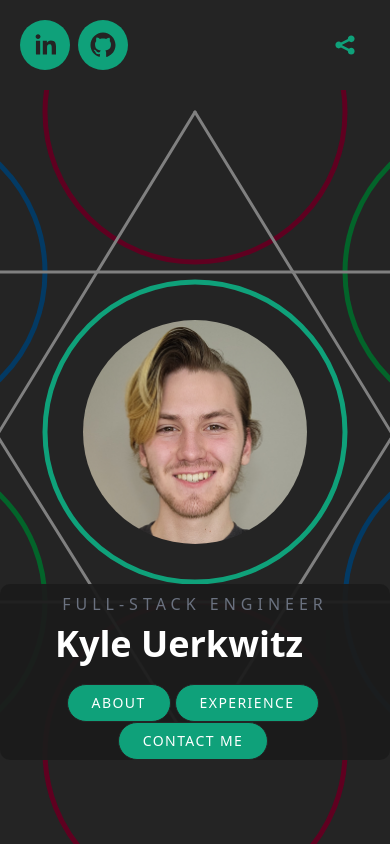
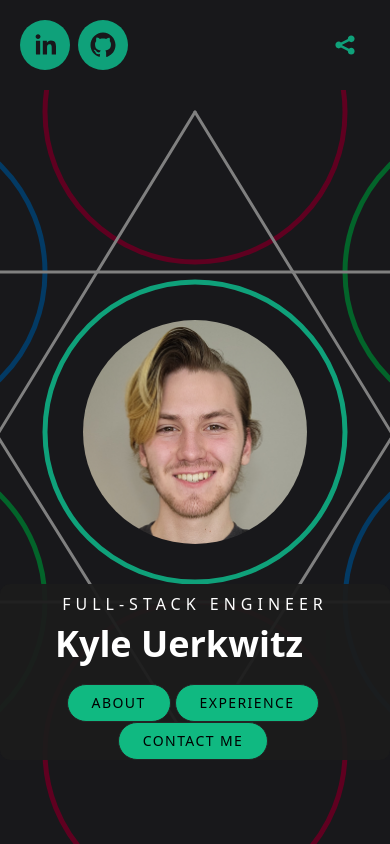
Before and after one commit to uerk-io/portfolio.uerk.io, a Next.js app: page / in a window 390 px wide. Built offline with nearby package versions, Linux system fonts and the light colour scheme.

Commit message:
Update mobile lighthouse improvements

```diff
--- a/components/About.tsx
+++ b/components/About.tsx
@@ -14,7 +14,7 @@ function About({ }: Props) {
         transition={{ duration: 1.0 }}
         className="flex flex-col relative h-screen text-center md:text-left
     max-w-7xl px-10 justify-evenly mx-auto items-center">
-        <h1 className="flex justify-center text-center top-24 uppercase tracking-[20px] text-gray-500 text-xl md:text-4xl">About</h1>
+        <h1 className="flex justify-center text-center top-24 uppercase tracking-[20px] text-xl md:text-4xl">About</h1>
 
         <Image
           src={SecondPortfolioImage}
--- a/components/ExperienceCard.tsx
+++ b/components/ExperienceCard.tsx
@@ -19,7 +19,7 @@ function ExperienceCard({experience}: Props) {
             height={200}
             />
             <div className="px-0 md:px-10">
-                <h4 className="text-xl md:text-4xl font-light">{experience.position_title}</h4>
+                <h1 className="text-xl md:text-4xl font-light">{experience.position_title}</h1>
                 <p className="font-bold text-lg md:text-2xl mt-1">{experience.company}</p>
                 <div className="flex space-x-2 my-2">
                     {/* Tech Used */}
--- a/components/Hero.tsx
+++ b/components/Hero.tsx
@@ -41,7 +41,7 @@ function Hero({ }: Props) {
 
             <div className="z-20 relative" style={{ backgroundColor: 'rgba(28,28,28, 0.95)', borderRadius: 10 }}>
 
-                <h2 className="text-md uppercase text-gray-500 pt-2 pb-2 tracking-[5px]">Full-Stack Engineer</h2>
+                <h2 className="text-md uppercase text-white pt-2 pb-2 tracking-[5px]">Full-Stack Engineer</h2>
 
                 <h1 className="text-4xl lg:text-5xl font-semibold px-10">
                     <span className="mr-3">{text}</span>
@@ -50,13 +50,13 @@ function Hero({ }: Props) {
 
                 <div className="pt-5">
                     <Link href="#about">
-                        <button className="heroButton text-white mr-1">About</button>
+                        <button className="heroButton mr-1">About</button>
                     </Link>
                     <Link href="#experience">
-                        <button className="heroButton text-white mr-1">Experience</button>
+                        <button className="heroButton mr-1">Experience</button>
                     </Link>
                     <Link href="#contact">
-                        <button className="heroButton text-white mr-1"> Contact Me</button>
+                        <button className="heroButton mr-1"> Contact Me</button>
                     </Link>
                     {/**
                     <Link href="#projects">
--- a/components/WorkExperience.tsx
+++ b/components/WorkExperience.tsx
@@ -8,7 +8,7 @@ type Props = {}
 function MapPriorExperiences() {
   return (
     previous_positions.map((position) =>
-      <div key={previous_positions.indexOf(position)}>
+      <div key={position.key}>
         <ExperienceCard experience={position}></ExperienceCard>
       </div>
     )
@@ -21,7 +21,7 @@ function WorkExperience({ }: Props) {
   return (
     <motion.div className="h-screen flex relative overflow-hidden flex-col text-lft max-w-full px-10 justify-evenly mx-auto">
 
-      <h3 className="flex  justify-center top-24 uppercase tracking-[20px] text-gray-500 text-xl md:text-4xl">Experience</h3>
+      <h1 className="flex  justify-center top-24 uppercase tracking-[20px] text-xl md:text-4xl">Experience</h1>
 
       <div className="w-full flex space-x-5 overflow-x-scroll p-10 md:p-[200px] snap-x snap-mandatory">
 
--- a/pages/index.tsx
+++ b/pages/index.tsx
@@ -18,26 +18,32 @@ export default function Home() {
 
 
   return (
-    <div className="bg-[rgb(36,36,36)] text-white h-screen
+    <div className="bg-zinc-900 text-white h-screen
     overflow-scroll z-0">
       <Head>
         <title>Uerk.IO - Kyle Uerkwitz</title>
+        <meta name="description" content="I am a results-oriented professional with nearly 4 years of experience and a proven knowledge of Java, Python, C#, and JavaScript/TypeScript. Check out my portfolio!" />
+        <meta property="og:title" content="Kyle Uerkwitz @ UerkIO" />
+        <meta property="og:description" content="I am a results-oriented professional with nearly 4 years of experience and a proven knowledge of Java, Python, C#, and JavaScript/TypeScript. Check out my portfolio!" />
+        <meta property="og:url" content="https://uerk.io/" />
+        <meta property="og:type" content="website" />
+
       </Head>
       <Header />
 
       {/* Hero */}
       <section id='hero' className="">
-        <Hero/>
+        <Hero />
       </section>
 
       {/* About */}
       <section id='about' className="">
-        <About/>
+        <About />
       </section>
 
       { /* Experience */}
       <section id='experience' className=''>
-        <WorkExperience/>
+        <WorkExperience />
       </section>
 
       {/* Skills */}
@@ -52,7 +58,7 @@ export default function Home() {
 
       {/** Contact */}
       <section id='contact' className=''>
-        <ContactMe/>
+        <ContactMe />
       </section>
 
       {/* Projects */}
--- a/resources/PriorExperiences.ts
+++ b/resources/PriorExperiences.ts
@@ -1,13 +1,15 @@
 
 export class PriorExperience {
+    key: string;
     position_title: string;
     company: string;
     company_logo_path: string;
     time_period: string;
     highlights: string[];
 
-    constructor(position_title:string, company:string, company_logo_path: string, time_period: string, highlights: string[])
+    constructor(key: string, position_title:string, company:string, company_logo_path: string, time_period: string, highlights: string[])
     {
+        this.key = key
         this.position_title = position_title;
         this.company = company;
         this.company_logo_path = company_logo_path;
@@ -18,6 +20,7 @@ export class PriorExperience {
 
 export const previous_positions: PriorExperience[] =  [
     {
+        key: "ams",
         position_title: "Back-End Software Engineer",
         company: "AMS Staffing, Inc.",
         time_period: "July 2022 - December 2022",
@@ -30,6 +33,7 @@ export const previous_positions: PriorExperience[] =  [
         company_logo_path: "/ams.jpg"
     },
     {
+        key: "powerschool",
         position_title: "Full-Stack Software Engineer",
         company: "Powerschool",
         time_period: "January 2022 - June 2022",
@@ -42,6 +46,7 @@ export const previous_positions: PriorExperience[] =  [
         company_logo_path: "/powerschool.jpg"
     },
     {
+        key: "pti",
         position_title: "Information Systems Developer",
         company: "Plastic Technologies, Inc.",
         time_period: "March 2019 - January 2021",
@@ -54,6 +59,7 @@ export const previous_positions: PriorExperience[] =  [
         company_logo_path: "/pti.jpg"
     },
     {
+        key: "ut",
         position_title: "Peer Mentor",
         company: "The University of Toledo",
         time_period: "January 2019 - May 2019, August 2019 - December 2019",
--- a/styles/globals.css
+++ b/styles/globals.css
@@ -5,6 +5,6 @@
 @layer components {
   .heroButton {
     @apply px-6 py-2 border border-[#242424] rounded-full uppercase text-sm tracking-widest
-    text-gray-500 transition-all hover:border-[#0CDCA5]/40 hover:text-[#0CDCA5]/40 bg-[#0FA17A] hover:bg-transparent
+    text-black transition-all  hover:border-emerald-500/40 hover:text-white bg-emerald-500 hover:bg-transparent
   }
 }
```
